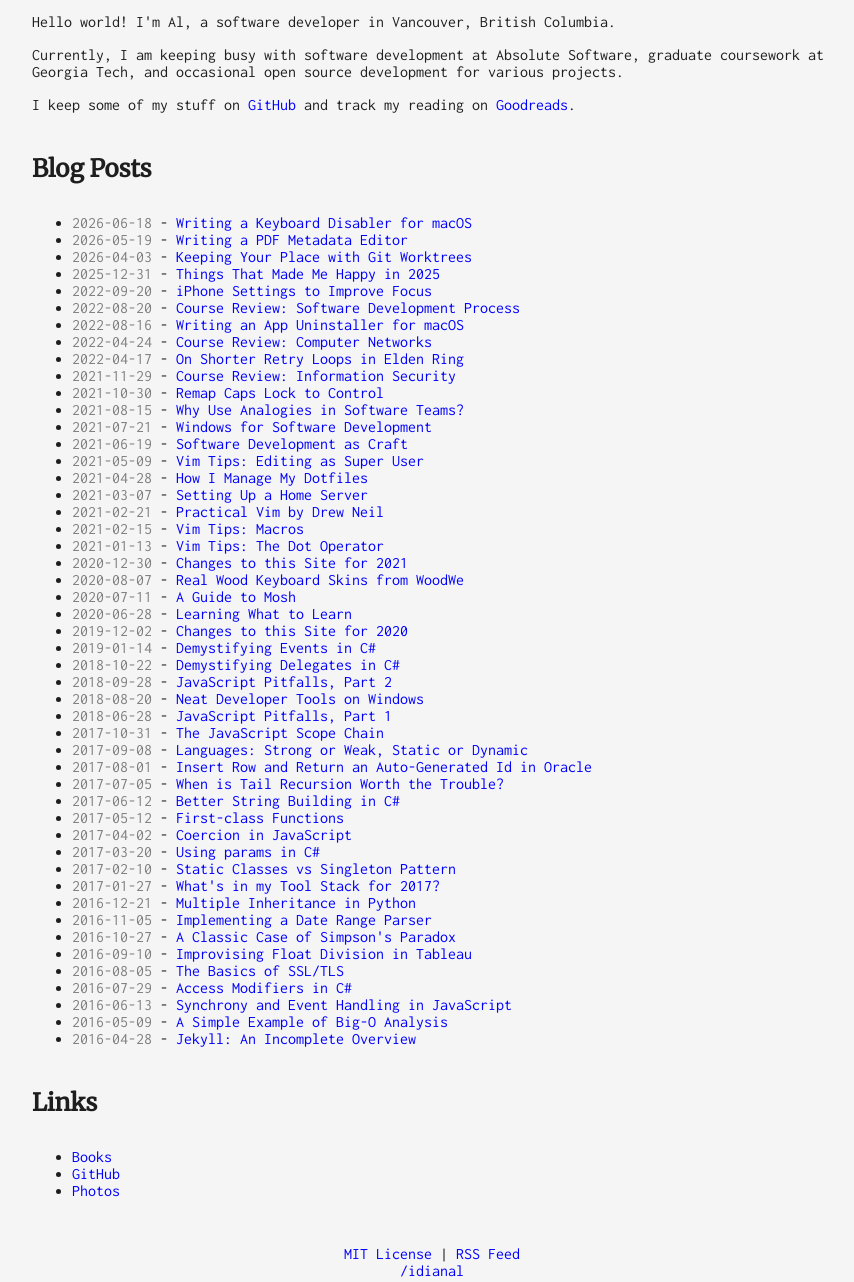
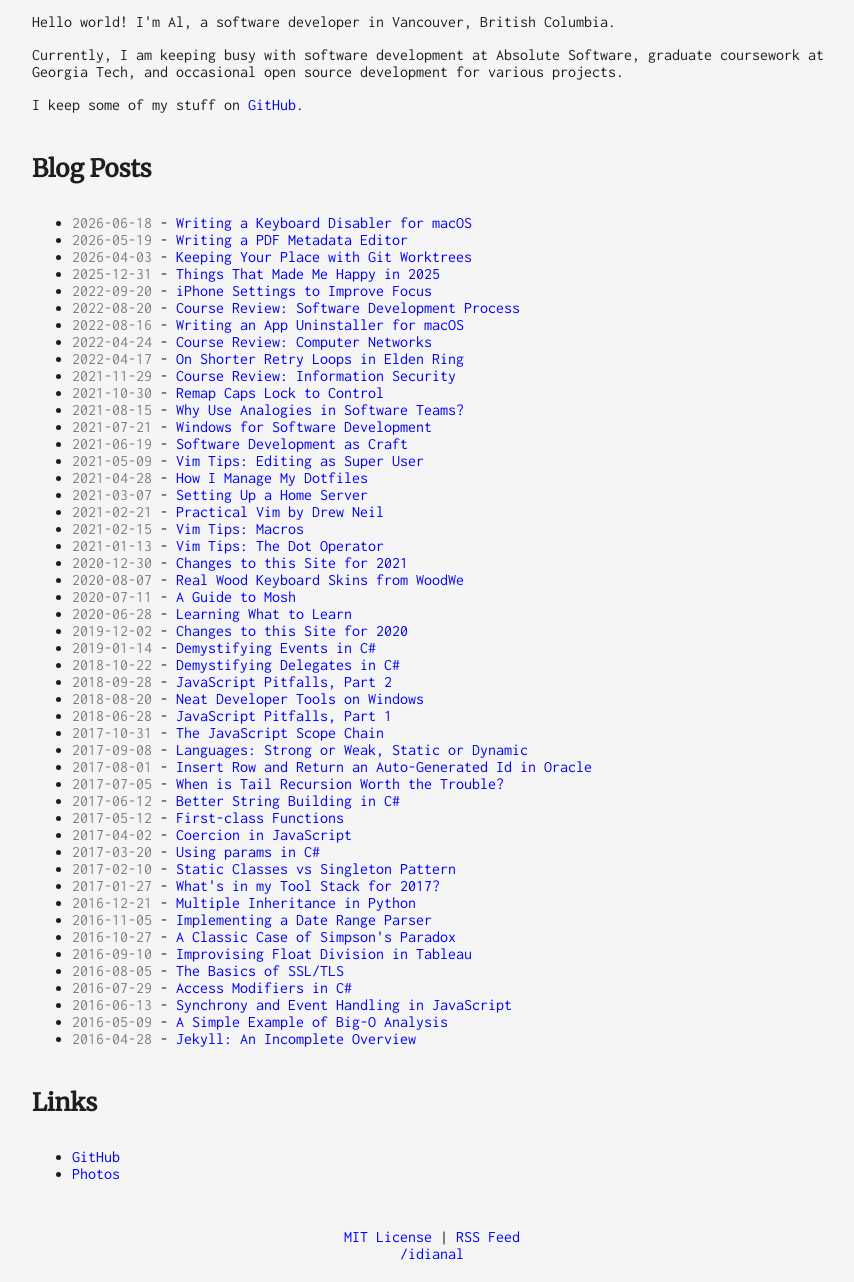
Before and after one commit to idianal/personal-site, an Eleventy site: page index.njk in a window 1280 px wide. Shown: the part 280-1562 px from the top of the page, without its empty margins (208-1062 px from the left). Built offline with nearby package versions, Linux system fonts and the light colour scheme; Eleventy itself is replaced by a stand-in of ours; files that its build step writes are made by us from their sources; what markdown-it-sup would draw is missing.

Commit message:
Remove links to Goodreads profile

```diff
--- a/_data/links.json
+++ b/_data/links.json
@@ -1,5 +1,4 @@
 [
-    { "name": "Books", "url": "https://www.goodreads.com/idianal" },
     { "name": "GitHub", "url": "https://www.github.com/idianal" },
     { "name": "Photos", "url": "https://pixelfed.social/idian.io"}
 ]
--- a/index.njk
+++ b/index.njk
@@ -14,7 +14,7 @@ title: Home
 </p>
 
 <p>
-    I keep some of my stuff on <a href="{{ links | findElement('name', 'GitHub', 'url') | url }}">GitHub</a> and track my reading on <a href="{{ links | findElement('name', 'Books', 'url') | url }}">Goodreads</a>.
+    I keep some of my stuff on <a href="{{ links | findElement('name', 'GitHub', 'url') | url }}">GitHub</a>.
 </p>
 
 <h2>Blog Posts</h2>
```
